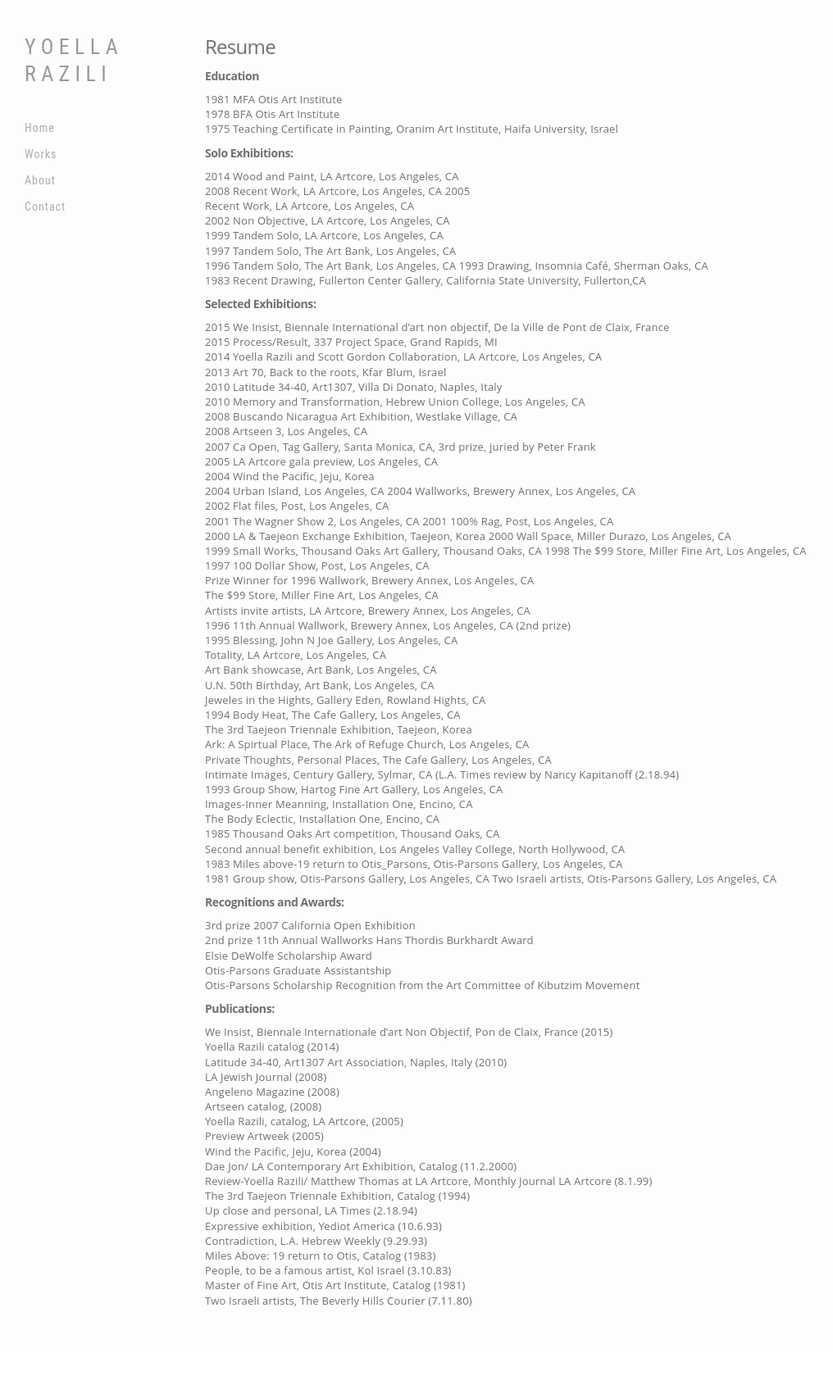
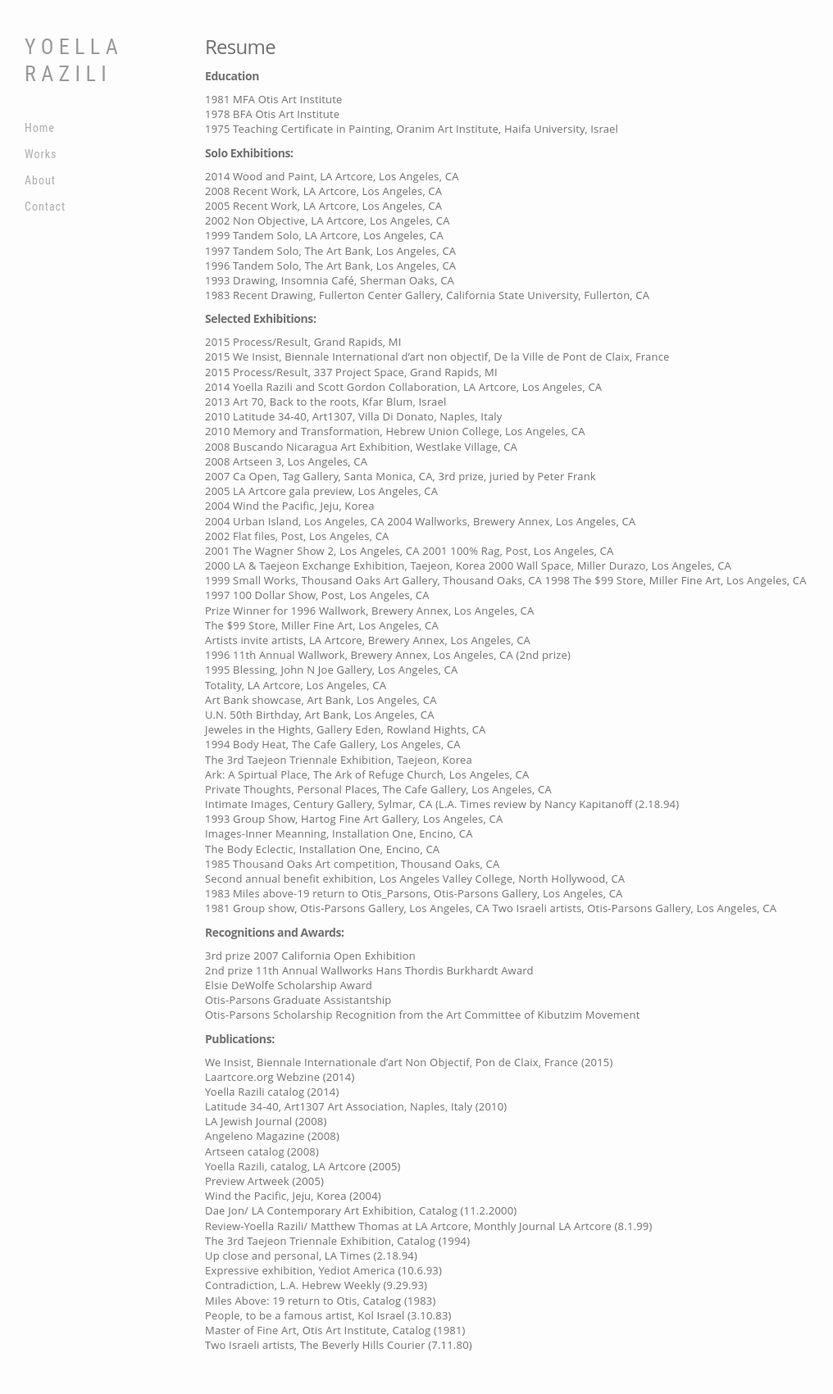
Before and after one commit to maya/portfolio-test, a Jekyll site: the page built from pages/resume.md, in a window 1280 px wide. Shown: the whole page at 82% size, without its empty margins (0-1016 px from the left). Built offline with Jekyll 4.4.1, drawn with Linux system fonts in a browser that asks for light colours; some web fonts are replaced; before the commit the page ends 1647 px from its top, so only the background shows below that.

Commit message:
Update resume and add a few pages to sidebar

```diff
--- a/_includes/sidenav.html
+++ b/_includes/sidenav.html
@@ -46,8 +46,11 @@
             <li id="menu_item_19960" >
               <a class="sub-nav-item-link " href="{{ site.baseurl }}/about/statement">Statement</a>
             </li>
+            <li id="menu_item_19970" >
+              <a class="sub-nav-item-link " href="{{ site.baseurl }}/about/resume">Resume</a>
+            </li>
             <li id="menu_item_19961" >
-              <a class="sub-nav-item-link " href="{{ site.baseurl }}/about/writings-by-others">Writings by others</a>
+              <a class="sub-nav-item-link " href="{{ site.baseurl }}/about/reviews">Reviews</a>
             </li>
           </ul>
         </li>
--- a/pages/resume.md
+++ b/pages/resume.md
@@ -18,9 +18,9 @@ permalink: /about/resume
 
 2014 Wood and Paint, LA Artcore, Los Angeles,  CA
 
-2008 Recent Work, LA Artcore, Los Angeles, CA 2005
+2008 Recent Work, LA Artcore, Los Angeles, CA
 
-Recent Work, LA Artcore, Los Angeles, CA
+2005 Recent Work, LA Artcore, Los Angeles, CA
 
 2002 Non Objective, LA Artcore, Los Angeles, CA
 
@@ -28,24 +28,27 @@ Recent Work, LA Artcore, Los Angeles, CA
 
 1997 Tandem Solo, The Art Bank, Los Angeles, CA
 
-1996 Tandem Solo, The Art Bank, Los Angeles, CA 1993 Drawing, Insomnia
-Café, Sherman Oaks, CA
+1996 Tandem Solo, The Art Bank, Los Angeles, CA
 
-1983 Recent Drawing, Fullerton Center Gallery, California State       University, Fullerton,CA
+1993 Drawing, Insomnia Café, Sherman Oaks, CA
+
+1983 Recent Drawing, Fullerton Center Gallery, California State University, Fullerton, CA
 
 ### Selected Exhibitions:
+
+2015 Process/Result, Grand Rapids, MI
 
 2015 We Insist, Biennale International d’art non objectif, De la Ville de Pont de Claix, France
 
 2015 Process/Result, 337 Project Space, Grand Rapids, MI
 
-2014 Yoella Razili and Scott Gordon Collaboration, LA Artcore, Los         Angeles, CA
+2014 Yoella Razili and Scott Gordon Collaboration, LA Artcore, Los Angeles, CA
 
 2013 Art 70, Back to the roots, Kfar Blum, Israel
 
 2010 Latitude 34-40, Art1307, Villa Di Donato, Naples, Italy
 
-2010 Memory and Transformation, Hebrew Union College, Los     Angeles, CA
+2010 Memory and Transformation, Hebrew Union College, Los Angeles, CA
 
 2008 Buscando Nicaragua Art Exhibition, Westlake Village, CA
 
@@ -128,6 +131,8 @@ Otis-Parsons Scholarship Recognition from the Art Committee of Kibutzim Movement
 
 We Insist, Biennale Internationale d’art Non Objectif, Pon de Claix, France (2015)
 
+Laartcore.org Webzine (2014)
+
 Yoella Razili catalog (2014)
 
 Latitude 34-40, Art1307 Art Association, Naples, Italy (2010)
@@ -136,9 +141,9 @@ LA Jewish Journal (2008)
 
 Angeleno Magazine (2008)
 
-Artseen catalog, (2008)
+Artseen catalog (2008)
 
-Yoella Razili, catalog, LA Artcore, (2005)
+Yoella Razili, catalog, LA Artcore (2005)
 
 Preview Artweek (2005)
 
--- a/pages/writings-by-others.html
+++ b/pages/reviews.html
@@ -1,7 +1,7 @@
 ---
 layout: default
-title: Writings by others
-permalink: /about/writings
+title: Reviews
+permalink: /about/reviews
 ---
 
 <h1 class="page-title off">{{ page.title }}</h1>
```
